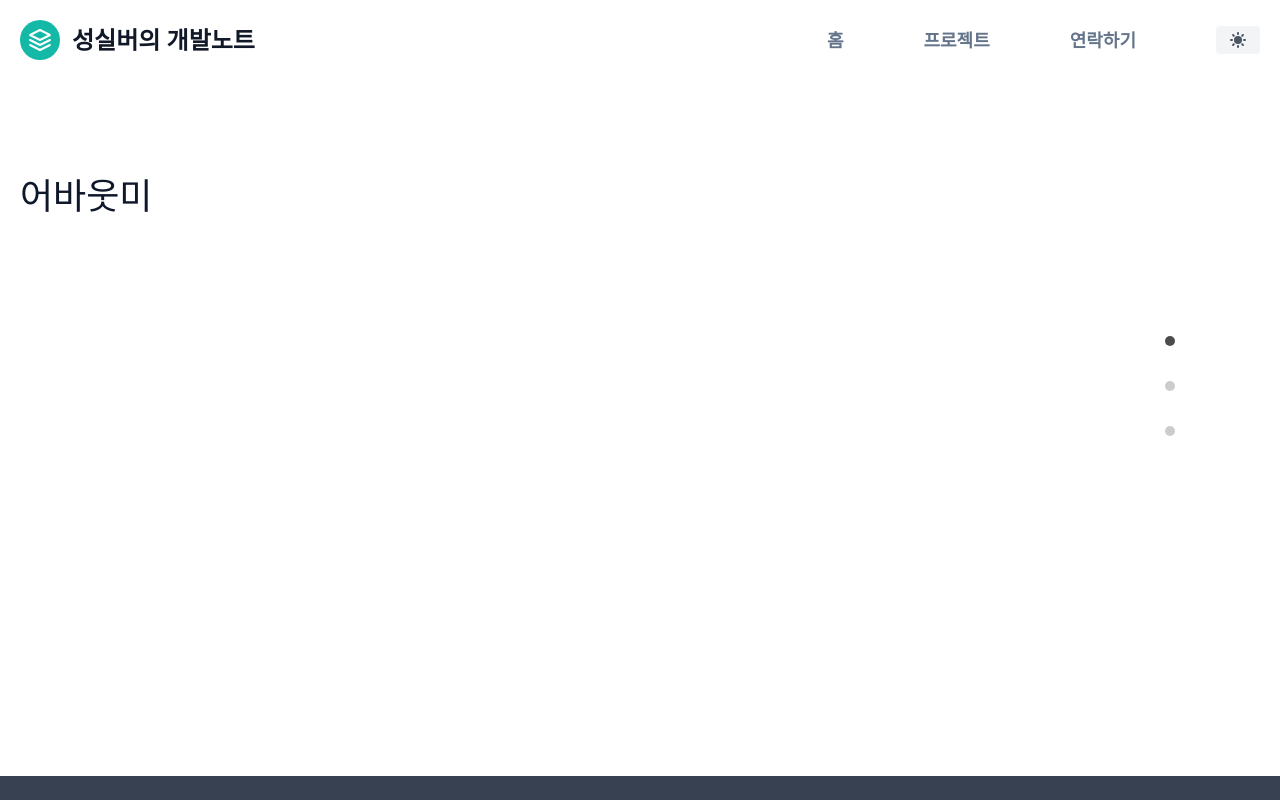
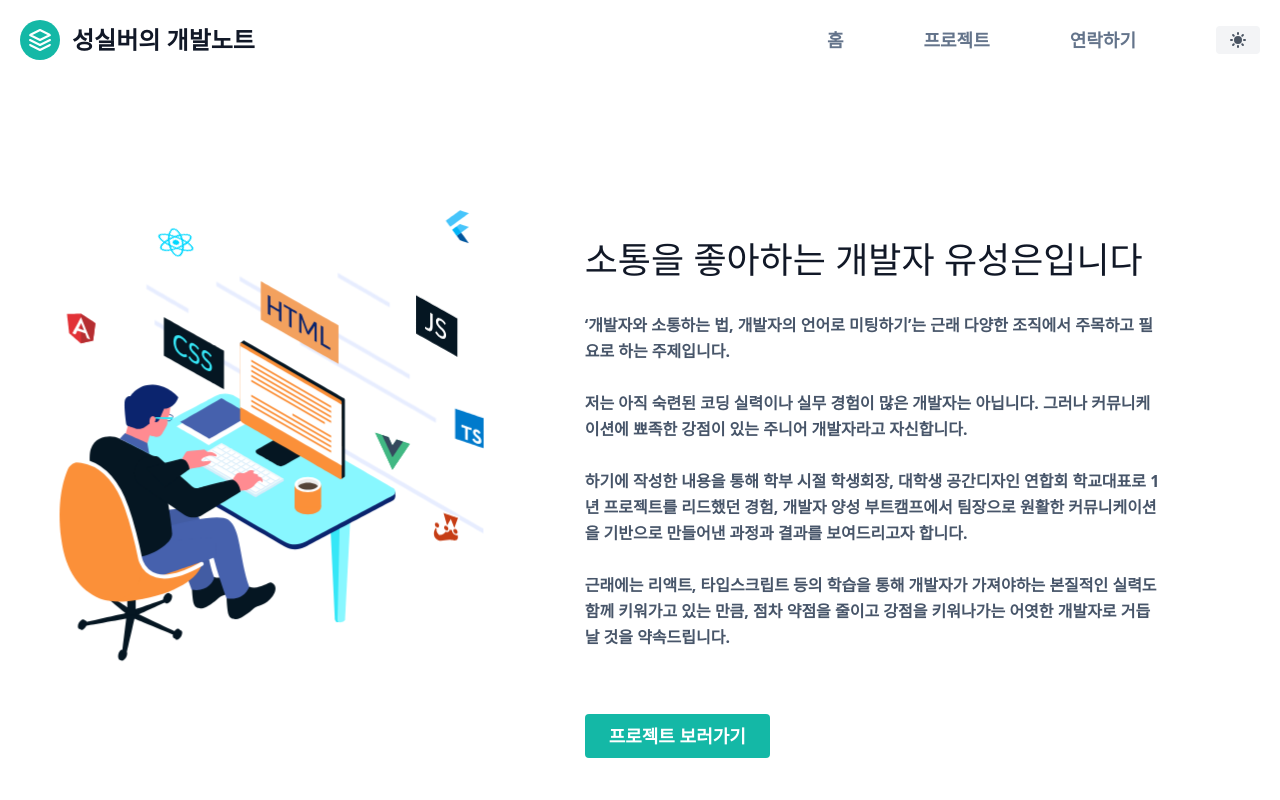
Before and after one commit to SeongSilver/portfolio, a Next.js app in the folder next-portfolio/: page / in a window 1280 px wide. Shown: the top 800 px of the page. Built offline with nearby package versions, Linux system fonts and the light colour scheme.

Commit message:
초기화

```diff
--- a/next-portfolio/components/home/hero.js
+++ b/next-portfolio/components/home/hero.js
@@ -7,95 +7,88 @@ import PageEtc from "../section/PageEtc";
 const DIVIDER_HEIGHT = 5;
 
 export default function Hero() {
-  const outerDivRef = useRef();
-  const [scrollIndex, setScrollIndex] = useState(1);
+  // const outerDivRef = useRef();
+  // const [scrollIndex, setScrollIndex] = useState(1);
 
-  useEffect(() => {
-    const wheelHandler = (e) => {
-      e.preventDefault();
-      const { deltaY } = e;
-      const { scrollTop } = outerDivRef.current; //스크롤 위쪽 끝부분 위치
-      const pageHeight = window.innerHeight * 0.81; //화면 세로길이 100vh와 같다
+  // useEffect(() => {
+  //   const wheelHandler = (e) => {
+  //     e.preventDefault();
+  //     const { deltaY } = e;
+  //     const { scrollTop } = outerDivRef.current; //스크롤 위쪽 끝부분 위치
+  //     const pageHeight = window.innerHeight * 0.63; //화면 세로길이 100vh와 같다
 
-      if (deltaY > 0) {
-        //스크롤 내릴때
-        if (scrollTop >= 0 && scrollTop < pageHeight) {
-          //현재페이지 1페이지
-          console.log("현재 1페이지, down");
-          outerDivRef.current.scrollTo({
-            top: pageHeight + DIVIDER_HEIGHT,
-            left: 0,
-            behavior: "smooth",
-          });
-          setScrollIndex(2);
-        } else if (scrollTop >= pageHeight && scrollTop < pageHeight * 2) {
-          console.log("현재 2페이지, down");
-          outerDivRef.current.scrollTo({
-            top: pageHeight * 2 + DIVIDER_HEIGHT * 2,
-            left: 0,
-            behavior: "smooth",
-          });
-          setScrollIndex(3);
-        } else {
-          //현재 3페이지
-          console.log("현재 3페이지, down");
-          outerDivRef.current.scrollTo({
-            top: pageHeight * 2 + DIVIDER_HEIGHT * 2,
-            left: 0,
-            behavior: "smooth",
-          });
-          setScrollIndex(3);
-        }
-      } else {
-        //스크롤 올릴 때
-        if (scrollTop >= 0 && scrollTop < pageHeight) {
-          //현재 1페이지
-          console.log("현재 1페이지, up");
-          outerDivRef.current.scrollTo({
-            top: 0,
-            left: 0,
-            behavior: "smooth",
-          });
-          setScrollIndex(1);
-        } else if (scrollTop >= pageHeight && scrollTop < pageHeight * 2) {
-          //현재 2페이지
-          console.log("현재 2페이지, up");
-          outerDivRef.current.scrollTo({
-            top: pageHeight,
-            left: 0,
-            behavior: "smooth",
-          });
-          setScrollIndex(1);
-        } else {
-          //현재 3페이지
-          console.log("현재 3페이지, up");
-          outerDivRef.current.scrollTo({
-            top: "60vh",
-            left: 0,
-            behavior: "smooth",
-          });
-          setScrollIndex(2);
-        }
-      }
-    };
-    //스크롤 행동 구현
-    const outerDivRefCurrent = outerDivRef.current;
-    outerDivRefCurrent.addEventListener("wheel", wheelHandler);
-    return () => {
-      outerDivRefCurrent.removeEventListener("wheel", wheelHandler);
-    };
-  }, []);
+  //     if (deltaY > 0) {
+  //       //스크롤 내릴때
+  //       if (scrollTop >= 0 && scrollTop < pageHeight) {
+  //         //현재페이지 1페이지
+  //         console.log("현재 1페이지, down");
+  //         outerDivRef.current.scrollTo({
+  //           top: pageHeight + DIVIDER_HEIGHT,
+  //           left: 0,
+  //           behavior: "smooth",
+  //         });
+  //         setScrollIndex(2);
+  //       } else if (scrollTop >= pageHeight && scrollTop < pageHeight * 2) {
+  //         console.log("현재 2페이지, down");
+  //         outerDivRef.current.scrollTo({
+  //           top: pageHeight * 2 + DIVIDER_HEIGHT * 2,
+  //           left: 0,
+  //           behavior: "smooth",
+  //         });
+  //         setScrollIndex(3);
+  //       } else {
+  //         //현재 3페이지
+  //         console.log("현재 3페이지, down");
+  //         outerDivRef.current.scrollTo({
+  //           top: pageHeight * 2 + DIVIDER_HEIGHT * 2,
+  //           left: 0,
+  //           behavior: "smooth",
+  //         });
+  //         setScrollIndex(3);
+  //       }
+  //     } else {
+  //       //스크롤 올릴 때
+  //       if (scrollTop >= 0 && scrollTop < pageHeight) {
+  //         //현재 1페이지
+  //         console.log("현재 1페이지, up");
+  //         outerDivRef.current.scrollTo({
+  //           top: 0,
+  //           left: 0,
+  //           behavior: "smooth",
+  //         });
+  //         setScrollIndex(1);
+  //       } else if (scrollTop >= pageHeight && scrollTop < pageHeight * 2) {
+  //         //현재 2페이지
+  //         console.log("현재 2페이지, up");
+  //         outerDivRef.current.scrollTo({
+  //           top: pageHeight,
+  //           left: 0,
+  //           behavior: "smooth",
+  //         });
+  //         setScrollIndex(1);
+  //       } else {
+  //         //현재 3페이지
+  //         console.log("현재 3페이지, up");
+  //         outerDivRef.current.scrollTo({
+  //           top: pageHeight + DIVIDER_HEIGHT,
+  //           left: 0,
+  //           behavior: "smooth",
+  //         });
+  //         setScrollIndex(2);
+  //       }
+  //     }
+  //   };
+  //스크롤 행동 구현
+  //   const outerDivRefCurrent = outerDivRef.current;
+  //   outerDivRefCurrent.addEventListener("wheel", wheelHandler);
+  //   return () => {
+  //     outerDivRefCurrent.removeEventListener("wheel", wheelHandler);
+  //   };
+  // }, []);
   return (
     <div>
-      <div ref={outerDivRef} className="outer h-[63vh]">
-        <Dots scrollIndex={scrollIndex} />
-        <div className="inner h-[63vh]">
-          <h1 className="text-4xl">어바웃미</h1>
-        </div>
-        {/*오차 허용 범위 */}
-        <PageSkills className="inner h-[63vh]" />
-        {/*오차 허용 범위 */}
-        <PageIntroduce className="inner flex flex-row h-[63vh]" />
+      <div className="outer h-screen">
+        <PageIntroduce className="inner flex flex-row h-screen" />
       </div>
     </div>
   );
--- a/next-portfolio/components/section/PageIntroduce.js
+++ b/next-portfolio/components/section/PageIntroduce.js
@@ -4,7 +4,10 @@ import Link from "next/link";
 
 function PageIntroduce() {
   return (
-    <div className="inner flex flex-row h-[65vh]">
+    <div className="inner flex flex-row">
+      <div className="mb-16 lg:max-w-lg lg:w-full md:w-1/2 w-5/6">
+        <Animation />
+      </div>
       <div className="lg:flex-grow lg:pr-24 md:pr-16 flex flex-col md:items-start md:text-left mt-16 mb-16 md:mb-0 items-center text-center">
         <h1 className="pl-16 title-font sm:text-4xl text-3xl mb-4 font-medium text-gray-900 font-black dark:font-black">
           소통을 좋아하는 개발자 유성은입니다
@@ -34,9 +37,6 @@ function PageIntroduce() {
           </Link>
         </div>
       </div>
-      <div className="mr-32 mt-24 lg:max-w-lg lg:w-full md:w-1/2 w-5/6">
-        <Animation />
-      </div>
     </div>
   );
 }
--- a/next-portfolio/pages/index.js
+++ b/next-portfolio/pages/index.js
@@ -17,7 +17,6 @@ export default function Home() {
             <Hero />
           </div>
         </section>
-        <Footer className="m-h-[10vh]" />
       </Layout>
     </>
   );
--- a/next-portfolio/styles/globals.css
+++ b/next-portfolio/styles/globals.css
@@ -57,17 +57,5 @@ p {
 }
 
 body {
-  @apply overflow-y-hidden;
+  /* @apply overflow-y-hidden; */
 }
-
-.outer::-webkit-scrollbar {
-  @apply hidden;
-}
-
-.outer {
-  @apply overflow-y-hidden;
-}
-
-.divider {
-  @apply w-full h-[5px];
-}
```
